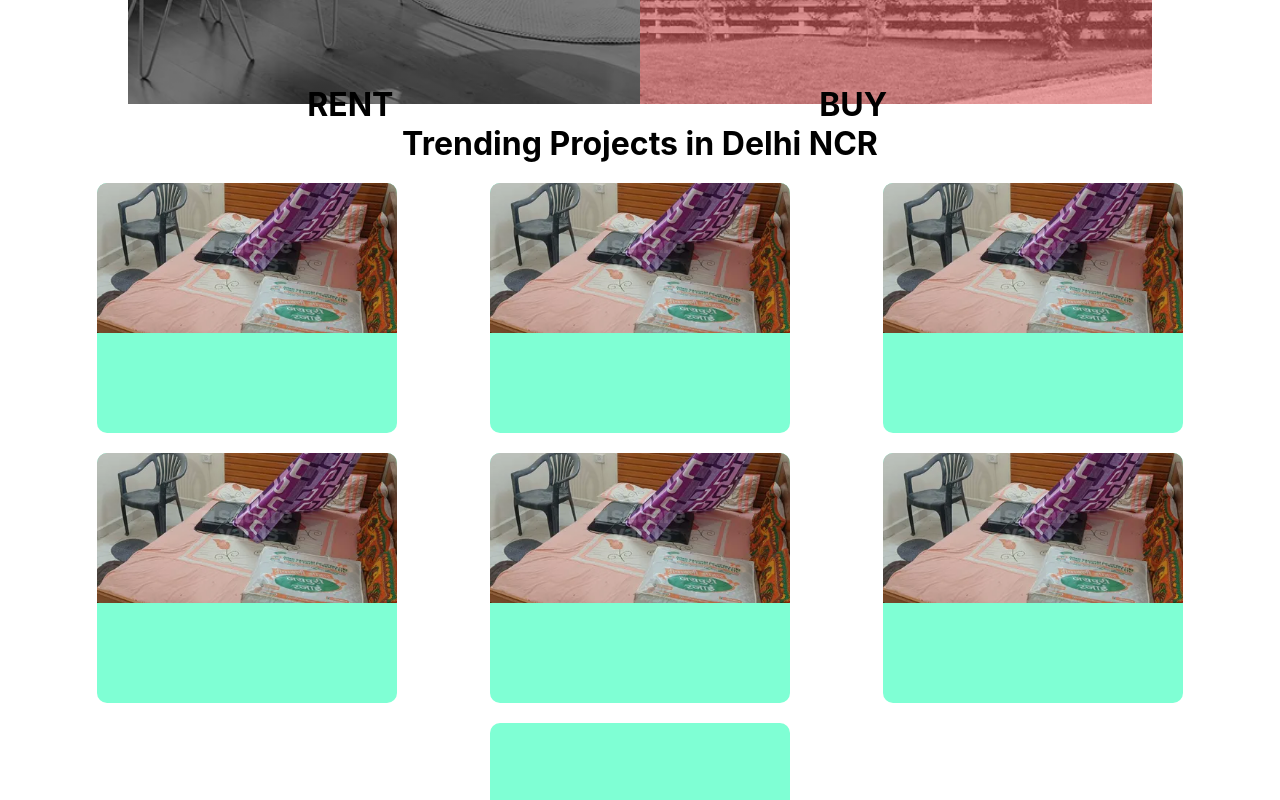
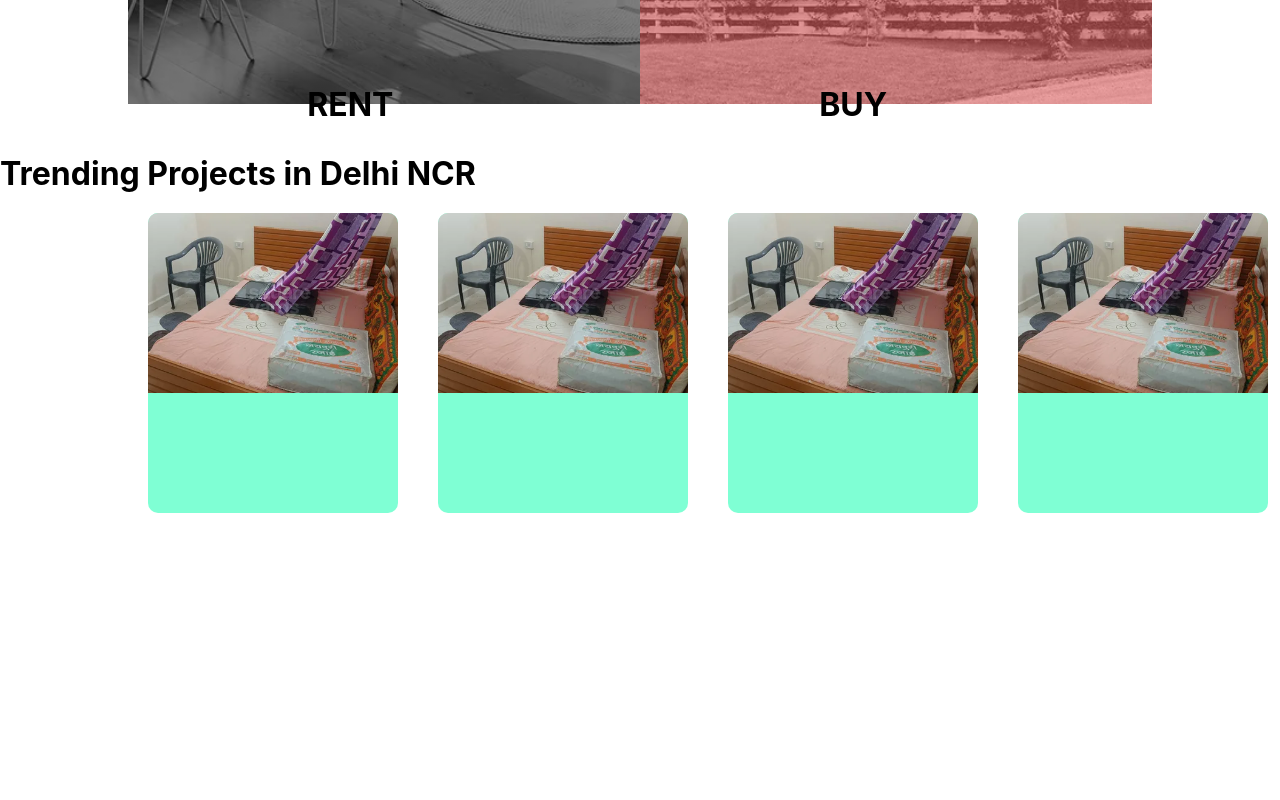
Before and after one commit to vinay-eng/realstate, a React (Create React App) app: page / in a window 1280 px wide. Shown: the part 1340-2140 px from the top of the page. After the commit the page ends 1853 px from the top, so only its background shows below. Built offline with nearby package versions, Linux system fonts and the light colour scheme.

Commit message:
trending property scroll done

```diff
--- a/src/style/trending_projects.css
+++ b/src/style/trending_projects.css
@@ -1,32 +1,49 @@
 .trending{
+    margin-top: 50px;
     height: 100%;
     width: 100%;
     /* background-color: red; */
-    display: flex;
+    display: grid;
     flex-direction: column;
-    margin-top: 20px;
+    /* margin-top: 20px; */
     justify-content: center;
     align-items: center;
     /* padding: 0 20px; */
 
 }
 
-.trending_property_lists{
+/* .trending_property_lists{
     display: flex;
     flex-direction: row;
-    flex-wrap: wrap;
-    align-items: center;
-    justify-content: space-around;
+    /* flex-wrap: wrap; */
+    /* align-items: center; */
+    /* justify-content: space-around;
     margin: 0 50px;
+    overflow-x: hidden;
+    overflow-y: auto; */
+    /* scrollbar-width: 500px; */
 
+/* }  */
+
+.trending_property_lists{
+    margin-top: 20px;
+    display: grid;
+    grid-auto-flow: column;
+    /* gap: var(--size-3); */
+    /* grid-auto-columns: 25%; */
+    overflow-x: auto;
+    padding-bottom: 20px;
+    padding: 0 10%;
 }
+
+
 .trending_property{
-    width: 300px;
-    height: 250px;
+    width: 250px;
+    height: 300px;
     background-color: aquamarine;
 
     margin: 0 20px;
-    margin-top: 20px;
+    /* margin-top: 20px; */
     border-radius: 10px;
 
 }
```
